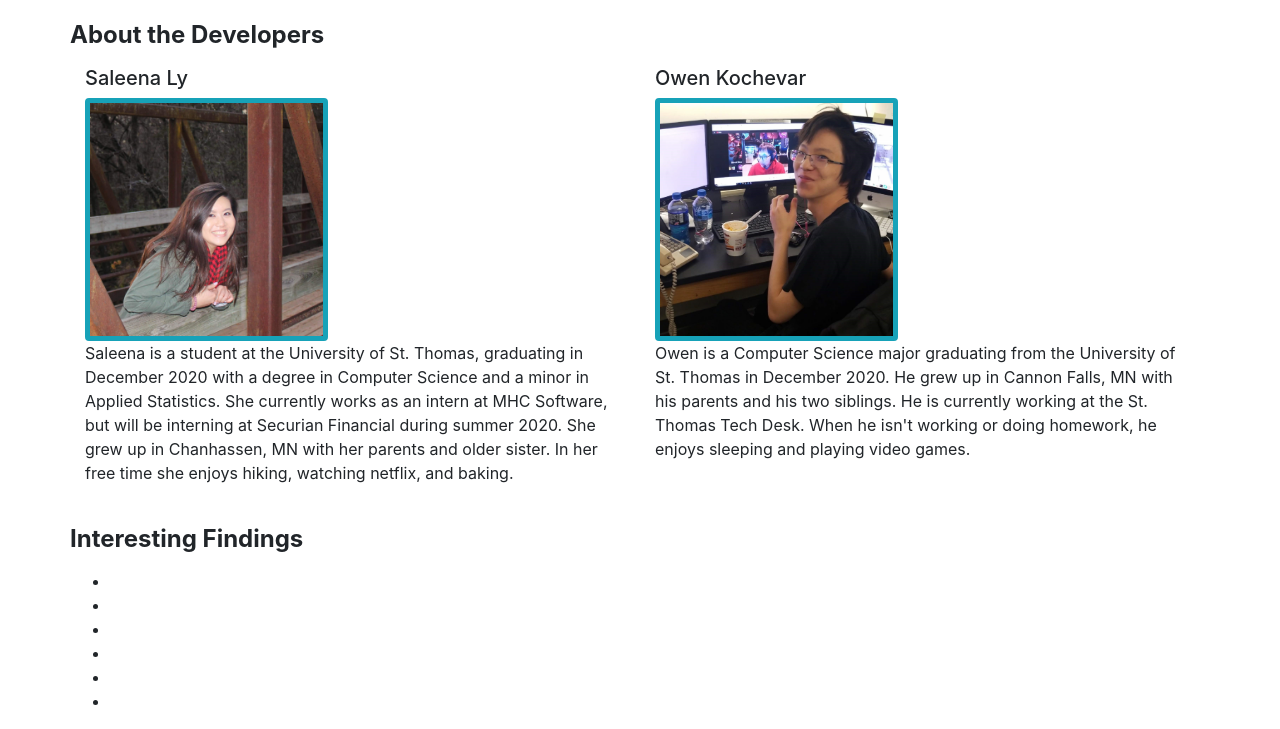
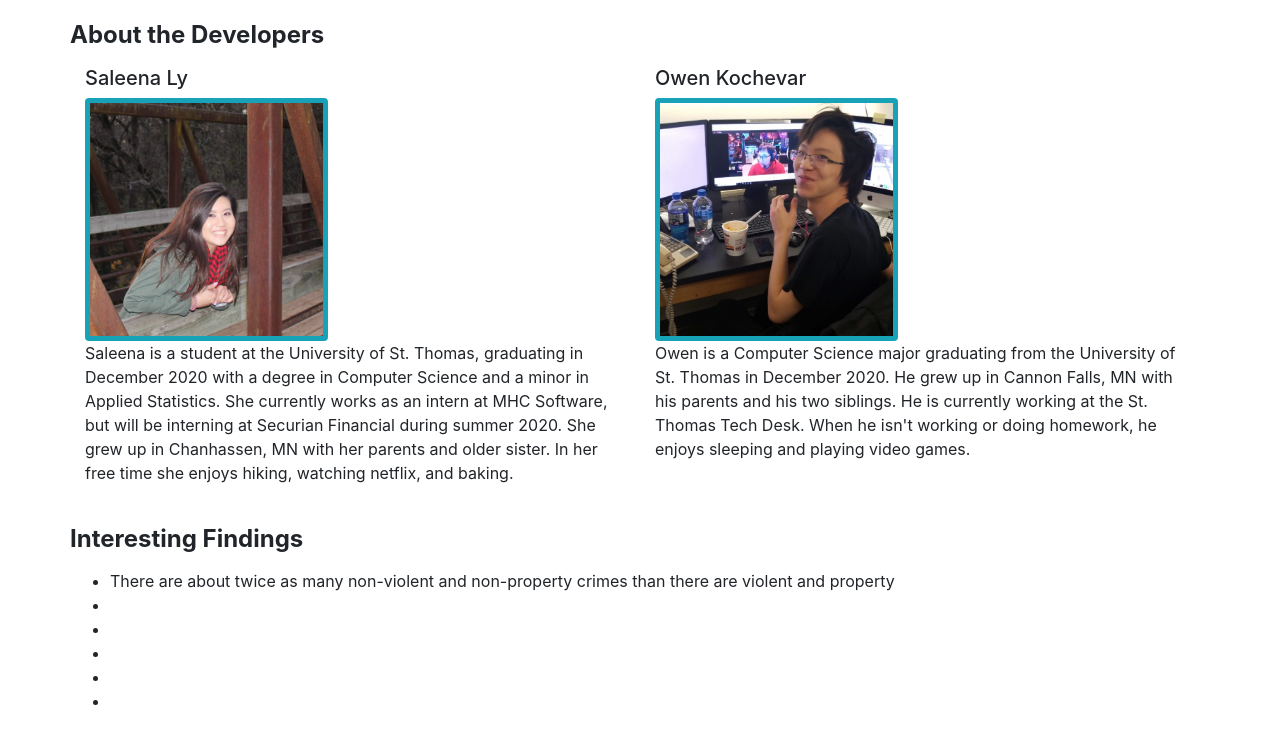
Before and after one commit to saleena-ly/CISC375-Project-3-RESTful-Server, a website: page docs/about.html in a window 1280 px wide. Shown: the part 600-1329 px from the top of the page. Drawn offline with nearby package versions, Linux system fonts and the light colour scheme.

Commit message:
Update about.html

```diff
--- a/docs/about.html
+++ b/docs/about.html
@@ -105,7 +105,7 @@
             </div>
             <div class="row mt-2">
                 <ul>
-                    <li></li>
+                    <li>There are about twice as many non-violent and non-property crimes than there are violent and property</li>
                     <li></li>
                     <li></li>
                     <li></li>
```
